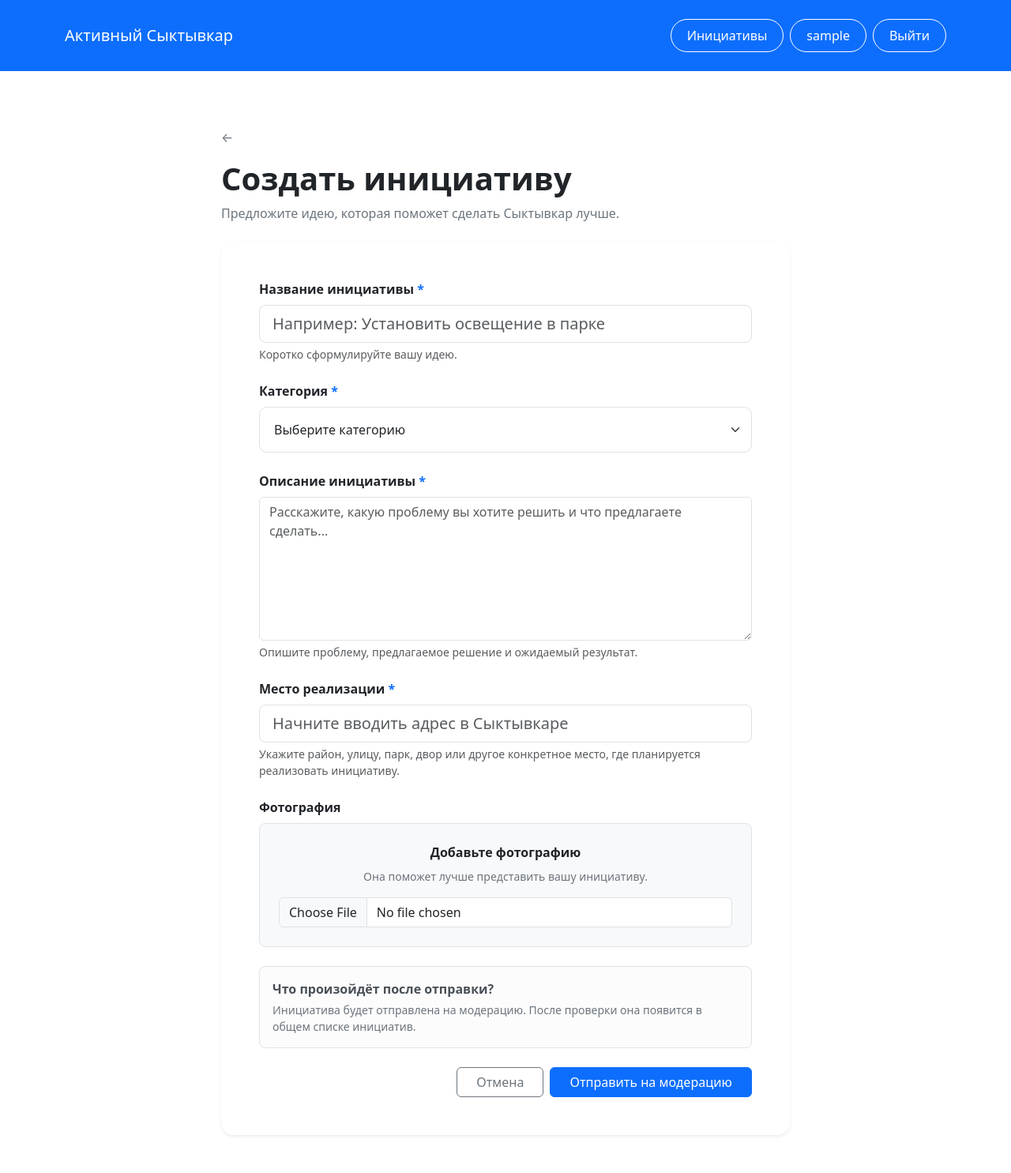
After one commit to iramirayi-crypto/activesyktyvkar, a Django app: page /initiatives/create/ in a window 1280 px wide. The commit adds this page. Shown: the whole page at 79% size. Run offline with Django 5.2, Linux system fonts and the light colour scheme; the visitor is signed in with stand-in values (Sample User, id 1); data that the repository does not hold is empty.

Commit message:
создание инициативы

```diff
--- a/config/urls.py
+++ b/config/urls.py
@@ -5,7 +5,7 @@ from django.conf import settings
 from django.conf.urls.static import static
 
 admin.site.site_header = "Администрирование"
-admin.site.site_title = "Активный регион"
+admin.site.site_title = "Активный Сыктывкар"
 admin.site.index_title = "Панель управления"
 admin.site.site_url = "/"
 
--- a/initiatives/views.py
+++ b/initiatives/views.py
@@ -52,38 +52,43 @@ def initiative_list(request):
 # Страница одной инициативы
 def initiative_detail(request, pk):
 
-    # Получаем опубликованную инициативу
     initiative = get_object_or_404(
         Initiative,
-        pk=pk,
-        status="published"
+        pk=pk
     )
 
-    # Получаем изображения инициативы
+    # Неопубликованную инициативу может смотреть
+    # только её автор
+    if initiative.status != "published":
+        if not request.user.is_authenticated or initiative.author != request.user:
+            return redirect("initiative_list")
+
+    # Изображения доступны всегда
     attachments = Attachment.objects.filter(
         initiative=initiative
     )
 
-    # Подсчитываем количество голосов
-    votes_count = Vote.objects.filter(
-        initiative=initiative
-    ).count()
+    # Голоса и комментарии только для опубликованных
+    votes_count = 0
+    user_voted = False
+    comments = Comment.objects.none()
 
-    # Проверяем, голосовал ли пользаователь
-    user_voted = False
+    if initiative.status == "published":
 
-    if request.user.is_authenticated:
-        user_voted = Vote.objects.filter(
-            initiative=initiative,
-            user=request.user
-        ).exists()
+        votes_count = Vote.objects.filter(
+            initiative=initiative
+        ).count()
 
-    # Получаем комментарии к инициативе
-    comments = Comment.objects.filter(
-        initiative=initiative
-    )
+        if request.user.is_authenticated:
+            user_voted = Vote.objects.filter(
+                initiative=initiative,
+                user=request.user
+            ).exists()
 
-    # Передаем данные в шаблон
+        comments = Comment.objects.filter(
+            initiative=initiative
+        )
+
     return render(
         request,
         "initiatives/detail.html",
@@ -93,7 +98,7 @@ def initiative_detail(request, pk):
             "votes_count": votes_count,
             "user_voted": user_voted,
             "comments": comments,
-        },
+        }
     )
 
 # Голосование за инициативу
@@ -199,10 +204,14 @@ def edit_comment(request, pk):
 # Мои инициативы
 @login_required
 def my_initiatives(request):
-
     initiatives = Initiative.objects.filter(
         author=request.user
     )
+
+    for initiative in initiatives:
+        initiative.image = Attachment.objects.filter(
+            initiative=initiative
+        ).first()
 
     return render(
         request,
@@ -216,21 +225,42 @@ def my_initiatives(request):
 # Создание инициативы
 @login_required
 def create_initiative(request):
-
     if request.method == "POST":
         title = request.POST.get("title")
         description = request.POST.get("description")
+        location = request.POST.get("location")
+        category_id = request.POST.get("category")
+        uploaded_file = request.FILES.get("file")
 
-        Initiative.objects.create(
+        category = get_object_or_404(
+            Category,
+            id=category_id
+        )
+
+        initiative = Initiative.objects.create(
             author=request.user,
             title=title,
             description=description,
+            location=location,
+            category=category,
             status="moderation"
         )
 
+        # Сохраняем загруженный файл
+        if uploaded_file:
+            Attachment.objects.create(
+                initiative=initiative,
+                file=uploaded_file
+            )
+
         return redirect("my_initiatives")
+
+    categories = Category.objects.all()
 
     return render(
         request,
-        "initiatives/create_initiative.html"
+        "initiatives/create_initiative.html",
+        {
+            "categories": categories
+        }
     )
--- a/templates/base.html
+++ b/templates/base.html
@@ -4,7 +4,7 @@
 <head>
     <meta charset="UTF-8">
     <meta name="viewport" content="width=device-width, initial-scale=1.0">
-    <title>{% block title %}Активный регион{% endblock %}</title>
+    <title>{% block title %}Активный Сыктывкар{% endblock %}</title>
     <link href="https://cdn.jsdelivr.net/npm/bootstrap@5.3.7/dist/css/bootstrap.min.css"
       rel="stylesheet">
 
@@ -18,14 +18,10 @@
     <div class="container">
 
         <a class="navbar-brand" href="/">
-            Активный регион
+            Активный Сыктывкар
         </a>
 
         <div class="navbar-nav ms-auto d-flex flex-row align-items-center gap-2">
-
-            <a href="{% url 'my_initiatives' %}" class="nav-link">
-                Мои инициативы
-            </a>
 
             <a class="btn" href="{% url 'initiative_list' %}">
                 Инициативы
--- a/templates/home.html
+++ b/templates/home.html
@@ -8,7 +8,7 @@
 
 <div class="text-center mt-5">
 
-    <h1>Добро пожаловать в систему «Активный регион»</h1>
+    <h1>Добро пожаловать в систему «Активный Сыктывкар»</h1>
 
     <p class="lead mt-3">
         Подавайте инициативы, поддерживайте проекты и участвуйте
--- /dev/null
+++ b/templates/initiatives/create_initiative.html
@@ -0,0 +1,230 @@
+{% extends "base.html" %}
+
+{% block title %}
+Создать инициативу
+{% endblock %}
+
+{% block content %}
+
+<div class="container py-5">
+    <div class="row justify-content-center">
+        <div class="col-lg-8">
+
+            <!-- Заголовок -->
+            <div class="mb-4">
+                <a href="{% url 'my_initiatives' %}"
+                   class="text-decoration-none text-secondary">
+                    ←
+                </a>
+
+                <h1 class="mt-3 mb-2 fw-bold">
+                    Создать инициативу
+                </h1>
+
+                <p class="text-secondary mb-0">
+                    Предложите идею, которая поможет сделать Сыктывкар лучше.
+                </p>
+            </div>
+
+
+            <!-- Форма -->
+            <div class="card border-0 shadow-sm rounded-4">
+                <div class="card-body p-4 p-md-5">
+
+                    <form method="post" enctype="multipart/form-data">
+
+                        {% csrf_token %}
+
+                        <!-- Название -->
+                        <div class="mb-4">
+                            <label for="title"
+                                   class="form-label fw-semibold">
+                                Название инициативы
+                                <span class="text-primary">*</span>
+                            </label>
+
+                            <input
+                                type="text"
+                                id="title"
+                                name="title"
+                                class="form-control form-control-lg"
+                                placeholder="Например: Установить освещение в парке"
+                                required
+                            >
+
+                            <div class="form-text">
+                                Коротко сформулируйте вашу идею.
+                            </div>
+                        </div>
+
+
+                        <!-- Категория -->
+                        <div class="mb-4">
+                            <label for="category"
+                                   class="form-label fw-semibold">
+                                Категория
+                                <span class="text-primary">*</span>
+                            </label>
+
+                            <select
+                                id="category"
+                                name="category"
+                                class="form-select category-select"
+                                required
+                            >
+                                <option value="">
+                                    Выберите категорию
+                                </option>
+
+                                {% for category in categories %}
+                                    <option value="{{ category.id }}">
+                                        {{ category.name }}
+                                    </option>
+                                {% endfor %}
+                            </select>
+                        </div>
+
+
+                        <!-- Описание -->
+                        <div class="mb-4">
+                            <label for="description"
+                                   class="form-label fw-semibold">
+                                Описание инициативы
+                                <span class="text-primary">*</span>
+                            </label>
+
+                            <textarea
+                                id="description"
+                                name="description"
+                                class="form-control"
+                                rows="7"
+                                placeholder="Расскажите, какую проблему вы хотите решить и что предлагаете сделать..."
+                                required
+                            ></textarea>
+
+                            <div class="form-text">
+                                Опишите проблему, предлагаемое решение и ожидаемый результат.
+                            </div>
+                        </div>
+
+
+                        <!-- Место реализации -->
+                        <div class="mb-4">
+                            <label for="location"
+                                   class="form-label fw-semibold">
+                                Место реализации
+                                <span class="text-primary">*</span>
+                            </label>
+
+                            <input
+                                type="text"
+                                id="location"
+                                name="location"
+                                class="form-control form-control-lg"
+                                list="syktyvkar-addresses"
+                                placeholder="Начните вводить адрес в Сыктывкаре"
+                                autocomplete="off"
+                                required
+                            >
+
+                            <datalist id="syktyvkar-addresses">
+                                <option value="Сыктывкар, ул. Коммунистическая">
+                                <option value="Сыктывкар, ул. Ленина">
+                                <option value="Сыктывкар, ул. Первомайская">
+                                <option value="Сыктывкар, ул. Морозова">
+                                <option value="Сыктывкар, Октябрьский проспект">
+                                <option value="Сыктывкар, ул. Интернациональная">
+                                <option value="Сыктывкар, ул. Карла Маркса">
+                                <option value="Сыктывкар, ул. Орджоникидзе">
+                                <option value="Сыктывкар, Центральный район">
+                                <option value="Сыктывкар, Давпон">
+                                <option value="Сыктывкар, Лесозавод">
+                            </datalist>
+
+                            <div class="form-text">
+                                Укажите район, улицу, парк, двор или другое конкретное место,
+                                где планируется реализовать инициативу.
+                            </div>
+                        </div>
+
+
+                        <!-- Изображение -->
+                        <div class="mb-4">
+                            <label for="file"
+                                   class="form-label fw-semibold">
+                                Фотография
+                            </label>
+
+                            <div class="border rounded-3 p-4 text-center bg-light">
+
+                                <p class="mb-2 fw-semibold">
+                                    Добавьте фотографию
+                                </p>
+
+                                <p class="text-secondary small mb-3">
+                                    Она поможет лучше представить вашу инициативу.
+                                </p>
+
+                                <input
+                                    type="file"
+                                    id="file"
+                                    name="file"
+                                    class="form-control"
+                                    accept="image/*"
+                                >
+
+                            </div>
+                        </div>
+
+
+                        <!-- Информация о модерации -->
+                        <div class="alert alert-light border rounded-3 mb-4">
+                            <div class="fw-semibold mb-1">
+                                Что произойдёт после отправки?
+                            </div>
+
+                            <div class="text-secondary small">
+                                Инициатива будет отправлена на модерацию.
+                                После проверки она появится в общем списке инициатив.
+                            </div>
+                        </div>
+
+
+                        <!-- Кнопки -->
+                        <div class="d-flex flex-column flex-sm-row
+                                    justify-content-end gap-2">
+
+                            <a href="{% url 'my_initiatives' %}"
+                               class="btn btn-outline-secondary px-4">
+                                Отмена
+                            </a>
+
+                            <button
+                                type="submit"
+                                class="btn btn-primary px-4"
+                            >
+                                Отправить на модерацию
+                            </button>
+
+                        </div>
+
+                    </form>
+
+                </div>
+            </div>
+
+        </div>
+    </div>
+</div>
+
+<style>
+    .category-select {
+        width: 100%;
+        height: 58px;
+        padding: 0 18px;
+        font-size: 16px;
+        border-radius: 10px;
+    }
+</style>
+
+{% endblock %}
```
Also changed, not shown: initiatives/models.py (+22 -7 lines), static/css/style.css (+32 -0 lines), templates/create_initiative.html (deleted, +0 -42 lines), templates/initiatives/detail.html (+15 -7 lines), templates/initiatives/list.html (+35 -25 lines), templates/initiatives/my_initiatives.html (+54 -38 lines), initiatives/migrations/0005_initiative_location.py (added).
